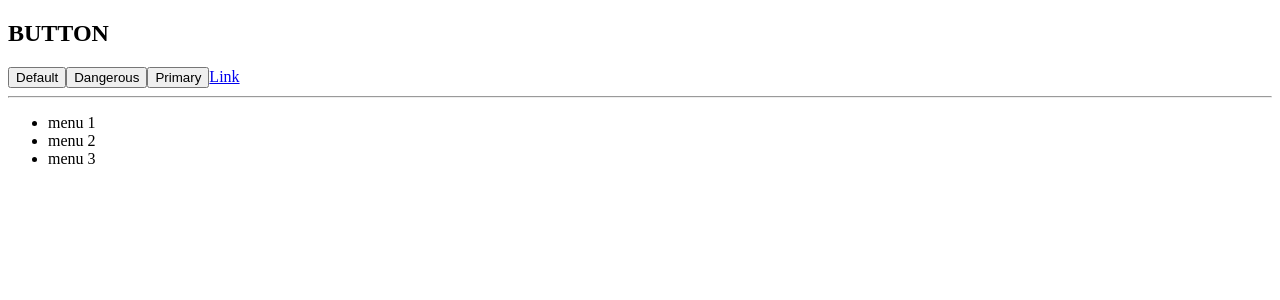
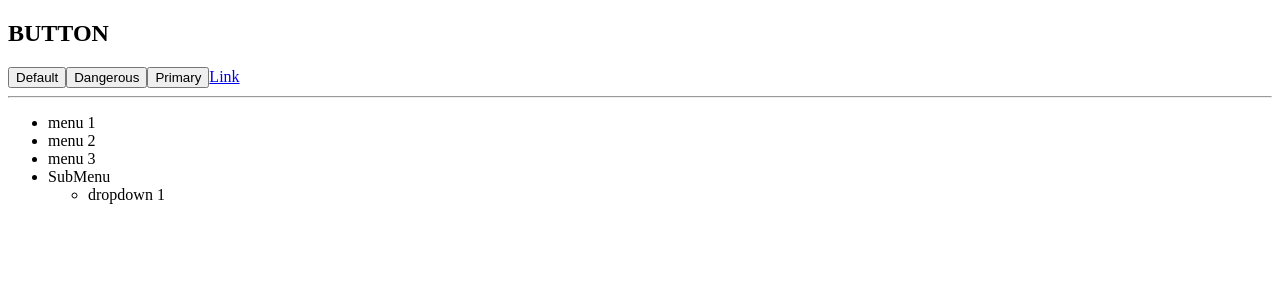
Before and after one commit to Datura35422/study, a React (Create React App) app in the folder react-demos/react-coms/: page / in a window 1280 px wide. Shown: the top 300 px of the page. Built offline with nearby package versions, Linux system fonts and the light colour scheme; the HTML template or start-up script is replaced by a standard one.

Commit message:
✨ [react-coms] feat: 添加 subMenu 组件

```diff
--- a/react-demos/react-coms/src/App.tsx
+++ b/react-demos/react-coms/src/App.tsx
@@ -2,6 +2,7 @@ import React from 'react';
 import Button, { ButtonType, ButtonSize } from './components/Button/button'
 import Menu from './components/Menu/menu'
 import MenuItem from './components/Menu/menuItem'
+import SubMenu from './components/Menu/subMenu'
 
 function App() {
   return (
@@ -15,10 +16,13 @@ function App() {
       </div>
       <hr />
       <div>
-        <Menu onSelect={(index) => { alert(index) }}>
-          <MenuItem index={1}>menu 1</MenuItem>
-          <MenuItem index={2}>menu 2</MenuItem>
-          <MenuItem index={3}>menu 3</MenuItem>
+        <Menu defaultIndex='0' onSelect={(index) => { alert(index) }} mode="vertical" defaultOpenMenus={['3']}>
+          <MenuItem>menu 1</MenuItem>
+          <MenuItem>menu 2</MenuItem>
+          <MenuItem>menu 3</MenuItem>
+          <SubMenu title="SubMenu">
+            <MenuItem>dropdown 1</MenuItem>
+          </SubMenu>
         </Menu>
       </div>
     </div>
--- a/react-demos/react-coms/src/components/Menu/_style.scss
+++ b/react-demos/react-coms/src/components/Menu/_style.scss
@@ -50,8 +50,8 @@
     }
   }
   .viking-submenu {
-    //display: none;
-    list-style:none;
+    display: none;
+    list-style: none;
     padding-left: 0;
     white-space: nowrap;
     //transition: $menu-transition;
@@ -66,7 +66,7 @@
     }
   }
   .viking-submenu.menu-opened {
-    //display: block;
+    display: block;
   }
 }
 .menu-horizontal {
--- a/react-demos/react-coms/src/components/Menu/menu.tsx
+++ b/react-demos/react-coms/src/components/Menu/menu.tsx
@@ -1,57 +1,73 @@
-import React, { useState, createContext } from 'react'
-import classNames from 'classnames'
-import { MenuItemProps } from './menuItem'
+import React, { useState, createContext } from 'react';
+import classNames from 'classnames';
+import { MenuItemProps } from './menuItem';
 
-type MenuMode = 'horizontal' | 'vertical'
-type SelectCallback = (selectedIndex: number) => void
+type MenuMode = 'horizontal' | 'vertical';
+type SelectCallback = (selectedIndex: string) => void;
 
 export interface MenuProps {
-  defaultIndex?: number;
+  defaultIndex?: string;
   className?: string;
   mode?: MenuMode;
   style?: React.CSSProperties;
   onSelect?: SelectCallback;
+  defaultOpenMenus?: string[];
 }
 
 interface IMenuContext {
-  index: number;
+  index: string;
   onSelect?: SelectCallback;
+  mode?: MenuMode;
+  defaultOpenMenus?: string[];
 }
 
-const MenuContext = createContext<IMenuContext>({index: 0})
+const MenuContext = createContext<IMenuContext>({ index: '0' });
 
 const Menu: React.FC<MenuProps> = ({
-  className, mode, style, children, defaultIndex, onSelect
+  className,
+  mode,
+  style,
+  children,
+  defaultIndex,
+  onSelect,
+  defaultOpenMenus,
 }) => {
-  const [currentActive, setActive] = useState(defaultIndex || 0)
+  const [currentActive, setActive] = useState(defaultIndex || '0');
   const classes = classNames('viking-menu', className, {
-    'menu-vertical': mode === 'vertical'
-  })
-  const handleClick = (index: number) => {
-    setActive(index)
-    onSelect && onSelect(index)
-  }
+    'menu-vertical': mode === 'vertical',
+    'menu-horizontal': mode !== 'vertical',
+  });
+  const handleClick = (index: string) => {
+    setActive(index);
+    onSelect?.(index);
+  };
   const passedContext: IMenuContext = {
     index: currentActive,
-    onSelect: handleClick
-  }
+    onSelect: handleClick,
+    mode,
+    defaultOpenMenus,
+  };
   // 确保传入的 children 是符合规则的
   const renderChildren = () => {
     // React.Children.map 能够跳过不符合规则的 children 元素
     return React.Children.map(children, (child, index) => {
-      const childElement = child as React.FunctionComponentElement<MenuItemProps>
-      const { displayName } = childElement.type
-      if (displayName === 'MenuItem') {
+      // ts 有的时候推断不出来，需要手动进行类型断言
+      const childElement =
+        child as React.FunctionComponentElement<MenuItemProps>;
+      const { displayName } = childElement.type;
+      if (displayName === 'MenuItem' || displayName === 'SubMenu') {
         // return child
         // 使用组件克隆自动传入 index
         return React.cloneElement(childElement, {
-          index
-        })
+          index: String(index),
+        });
       } else {
-        console.error('Warnning: Menu has a child which is not a MenuItem component')
+        console.error(
+          'Warning: Menu has a child which is not a MenuItem component'
+        );
       }
-    })
-  }
+    });
+  };
 
   return (
     <ul className={classes} style={style} data-testid="test-menu">
@@ -59,15 +75,14 @@ const Menu: React.FC<MenuProps> = ({
         {renderChildren()}
       </MenuContext.Provider>
     </ul>
-  )
-}
+  );
+};
 
 Menu.defaultProps = {
-  defaultIndex: 0,
-  mode: 'horizontal'
-}
+  defaultIndex: '0',
+  mode: 'horizontal',
+  defaultOpenMenus: [],
+};
 
-export default Menu
-export {
-  MenuContext
-}
+export default Menu;
+export { MenuContext };
--- a/react-demos/react-coms/src/components/Menu/menuItem.tsx
+++ b/react-demos/react-coms/src/components/Menu/menuItem.tsx
@@ -3,7 +3,7 @@ import classNames from 'classnames'
 import { MenuContext } from './menu'
 
 export interface MenuItemProps {
-  index?: number;
+  index?: string;
   disabled?: boolean;
   className?: string;
   style?: React.CSSProperties;
@@ -18,7 +18,7 @@ const MenuItem: React.FC<MenuItemProps> = ({
     'is-active': context.index === index
   })
   const handleClick = () => {
-    if (context.onSelect && !disabled && (typeof index === 'number')) {
+    if (context.onSelect && !disabled && (typeof index === 'string')) {
       context.onSelect(index)
     }
   }
--- /dev/null
+++ b/react-demos/react-coms/src/components/Menu/subMenu.tsx
@@ -0,0 +1,80 @@
+import React, { useContext, useState, FunctionComponentElement } from 'react'
+import classNames from 'classnames'
+import { MenuContext } from './menu'
+import { MenuItemProps } from './menuItem'
+
+export interface SubMenuProps {
+  index?: string;
+  title: string;
+  className?: string;
+}
+
+const SubMenu: React.FC<SubMenuProps> = ({
+  index,
+  title,
+  children,
+  className,
+}) => {
+  const context = useContext(MenuContext)
+  const openedSubMenus = context.defaultOpenMenus || []
+  const isOpened = (index && context.mode === 'vertical') ? openedSubMenus.includes(index) : false
+  const [ menuOpen, setOpen ] = useState(isOpened)
+  const classes = classNames('menu-item submenu-item', className, {
+    'is-active': context.index === index,
+  })
+  const handleClick = (e: React.MouseEvent) => {
+    // 阻止事件的默认行为
+    e.preventDefault()
+    setOpen(!menuOpen)
+  }
+  let timer: any
+  const handleMouse = (e: React.MouseEvent, toggle: boolean) => {
+    e.preventDefault()
+    timer && clearTimeout(timer)
+    timer = setTimeout(() => {
+      setOpen(toggle)
+    }, 300)
+  }
+  // 区分处理事件，先定义对象，避免在组件上写太多逻辑
+  // 水平模式下 响应 hover 事件
+  // 垂直模式下 响应 click 事件
+  const clickEvents = context.mode === 'vertical' ? {
+    onClick: handleClick
+  } : {}
+  const hoverEvents = context.mode !== 'vertical' ? {
+    onMouseEnter: (e: React.MouseEvent) => handleMouse(e, true),
+    onMouseLeave: (e: React.MouseEvent) => handleMouse(e, false),
+  } : {}
+
+  // 渲染子组件
+  const renderChildren = () => {
+    const subMenuClasses = classNames('viking-submenu', {
+      'menu-opened': menuOpen
+    })
+    const childrenComponent = React.Children.map(children, (child, i) => {
+      const childElement = child as FunctionComponentElement<MenuItemProps>
+      if (childElement.type.displayName === 'MenuItem') {
+        return React.cloneElement(childElement, {
+          index: `${index}-${i}`
+        })
+      } else {
+        console.error("Warning: SubMenu has a child which is not a MenuItem component")
+      }
+    })
+    return (
+      <ul className={subMenuClasses}>
+        {childrenComponent}
+      </ul>
+    )
+  }
+  return (
+    <li key={index} className={classes} {...hoverEvents}>
+      <div className="submenu-title" {...clickEvents}>
+        {title}
+      </div>
+      {renderChildren()}
+    </li>
+  )
+}
+SubMenu.displayName = 'SubMenu'
+export default SubMenu
```
Also changed, not shown: 2 other files (tests, documents, lock files or other folders).
